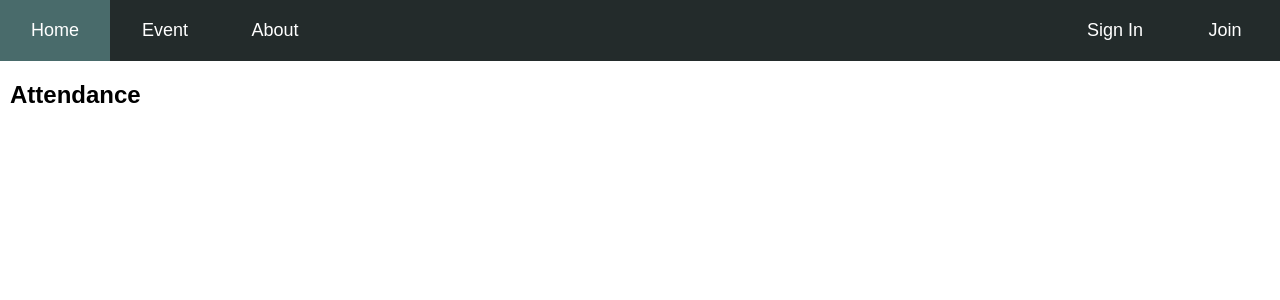
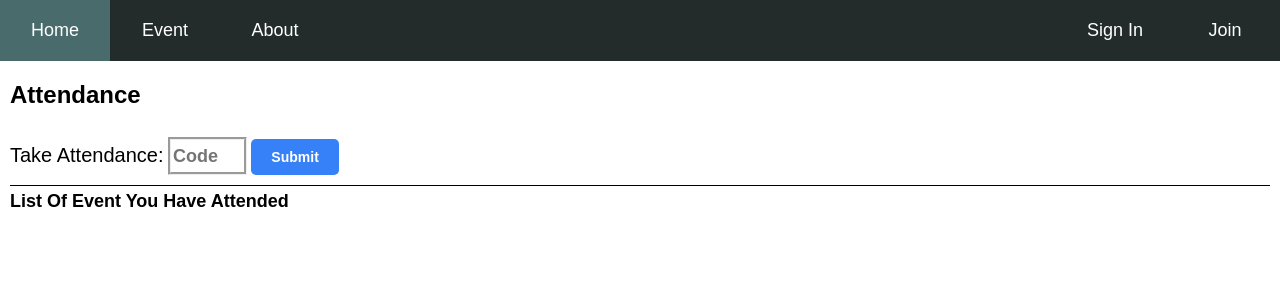
Before and after one commit to WizkWong/club-management, a Django app: template club_management/users/templates/users/attendance.html in a window 1280 px wide. Shown: the top 300 px of the page. Run offline with Django 3.2, Linux system fonts and the light colour scheme; the template is opened without the code that fills it, so the values that code supplies are empty.

Commit message:
add user attendance part

```diff
--- a/club_management/users/templates/users/attendance.html
+++ b/club_management/users/templates/users/attendance.html
@@ -1,4 +1,28 @@
 {% extends "club/base.html"%}
 {% block content %}
-<h2><bold>Attendance</bold></h2>
+<h2>Attendance</h2>
+<form method="POST">
+    {% csrf_token %}
+    <label style="font-size: 20px;">Take Attendance:</label>
+    <input style="
+        height: 30px;
+        font-size: 18px;
+        font-weight: bold;
+        border: 3px groove;
+    " type="number" name="code" placeholder="Code" min="0" max="999" required>
+    <input class="button" type="submit" value="Submit">
+</form>
+<div style="width: 100%; border-top: 1px solid;"></div>
+<div style="margin: 5px 0px; font-weight: bold; font-size: 18px;">List Of Event You Have Attended</div>
+<div style="overflow: auto; height: 550px;">
+    {% for atd in user_attendance %}
+    <div class="rectangleBox" style="background-color:#E8E8E8;">
+        <div style="margin-left: 10px;">
+        <div class="rectangleBoxTitle">{{ atd.event.title }}</div>
+        <div class="rectangleBoxShortText" style="color: green;">Start Time: {{ atd.event.start_time|date:"d F Y, P" }}</div>
+        <div class="rectangleBoxShortText" style="color: green; padding-bottom: 10px;">End Time: {{ atd.event.end_time|date:"d F Y, P" }}</div>
+        </div>
+    </div>
+    {% endfor %}
+</div>
 {% endblock content %}
```
Also changed, not shown: club_management/users/views.py (+9 -1 lines).
